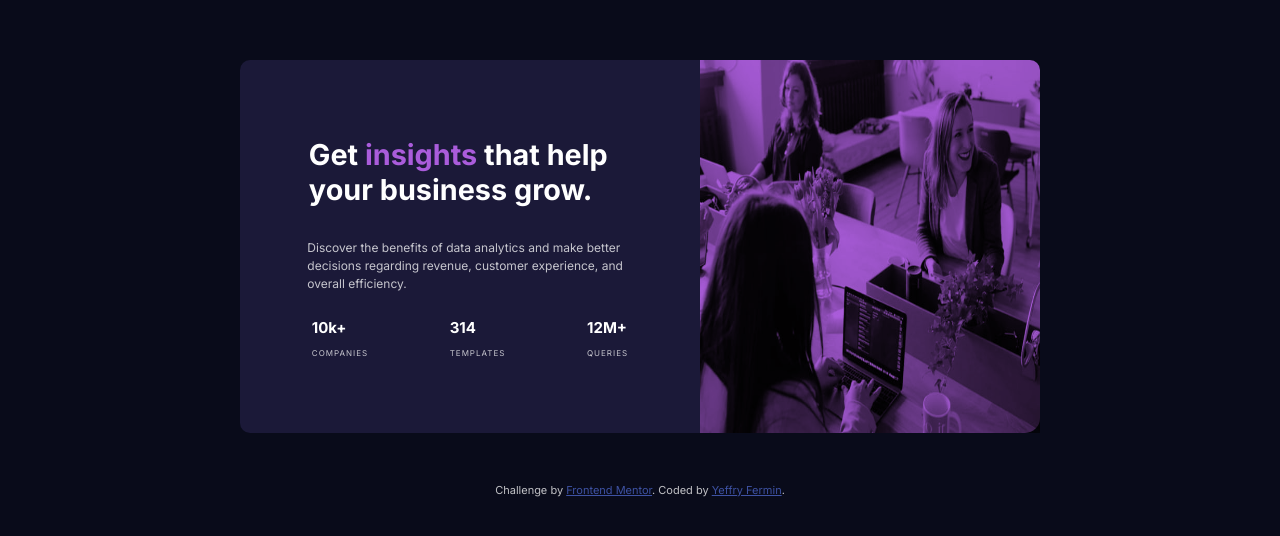
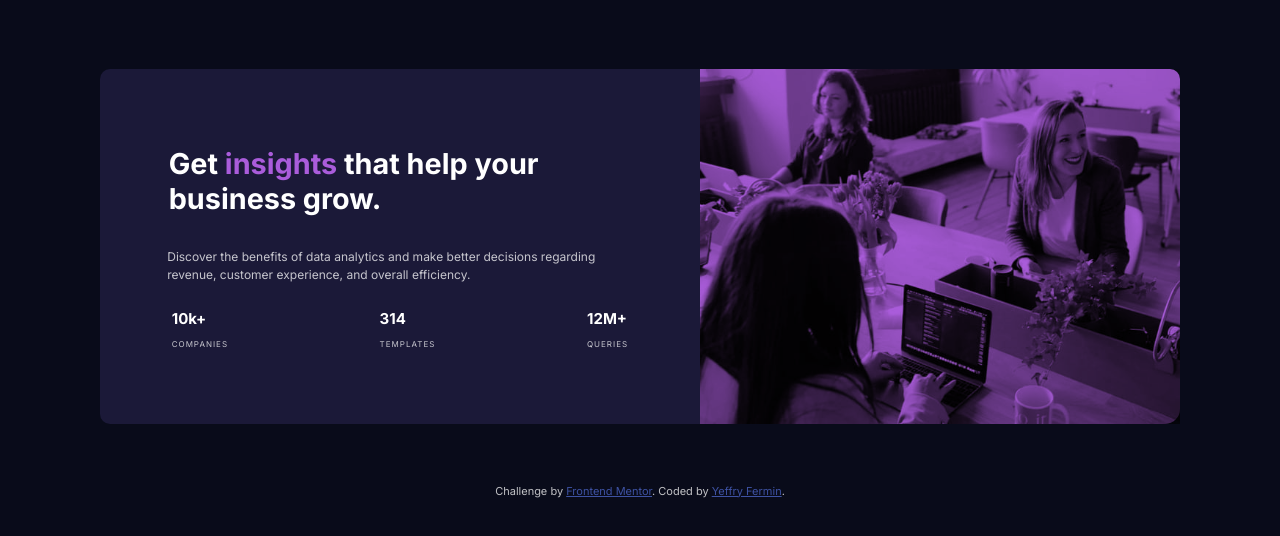
Before and after one commit to Yeffry921/Stats-preview-card-component, a plain HTML site: page index.html in a window 1280 px wide. Shown: the part 146-682 px from the top of the page. Drawn offline with Linux system fonts and the light colour scheme.

Commit message:
modify desktop container width for better fit

```diff
--- a/style.css
+++ b/style.css
@@ -84,10 +84,9 @@ body {
 @media (min-width: 750px) {
   .container {
     display: flex;
-    max-width: 900px;
+    max-width: 1200px;
     flex-direction: row-reverse;
     font-size: 1.2rem;
-    padding: 50px;
   }
 
   .company__header {
```
